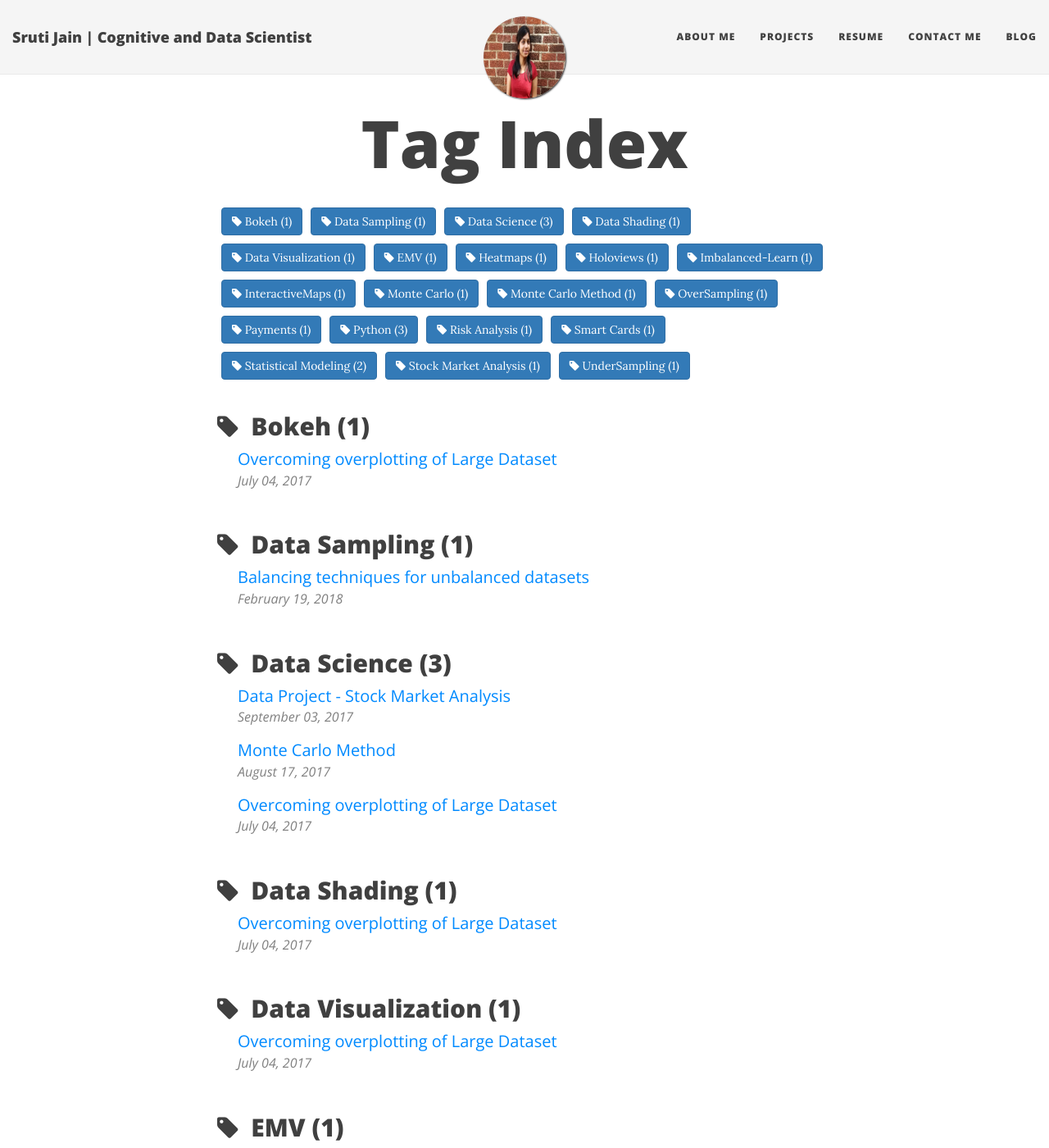
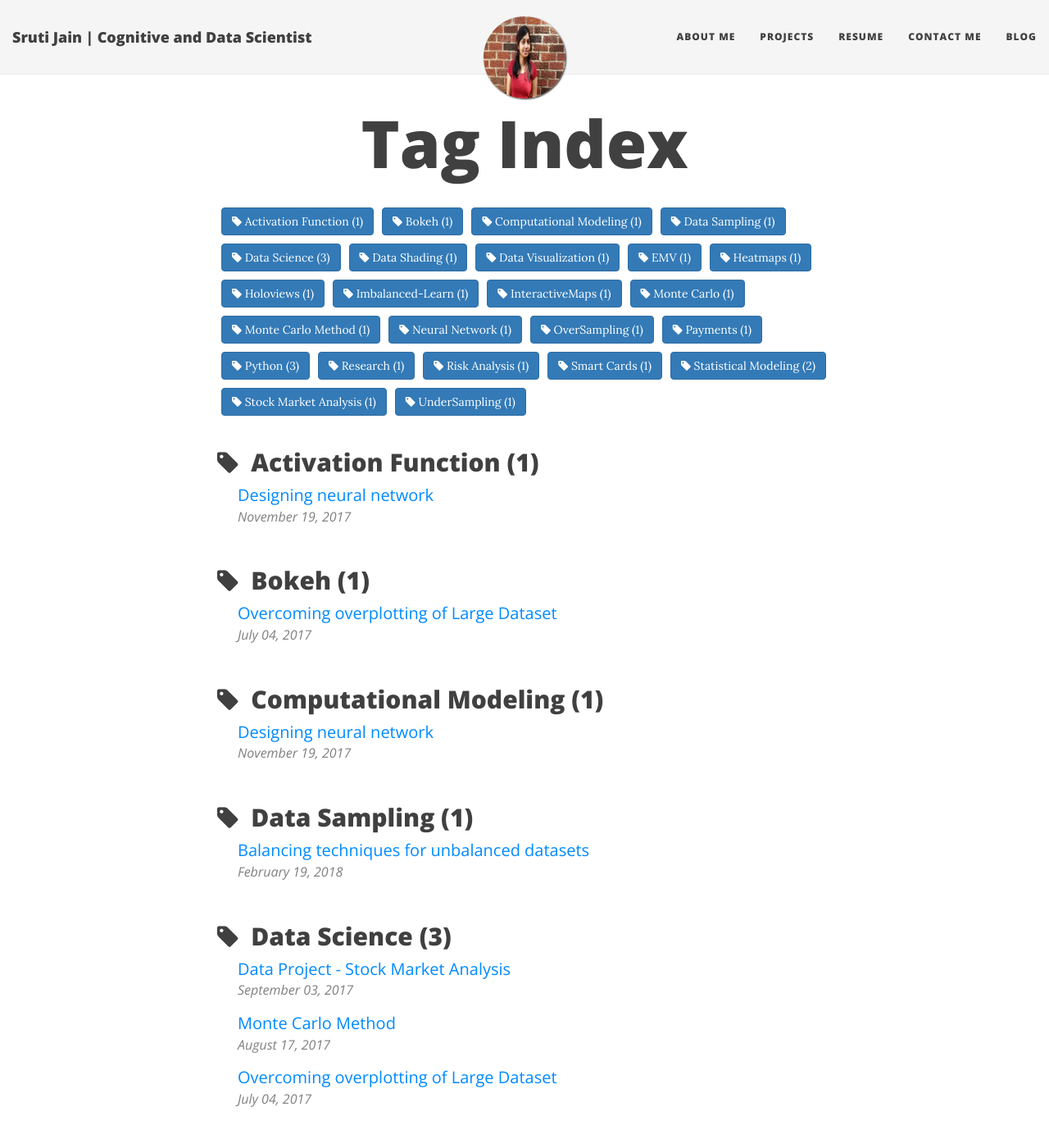
Before and after one commit to sruti-jain/sruti-jain.github.io, a Jekyll site: the page built from tags.html, in a window 1280 px wide and 1400 px high. Shown: the whole window at 82% size. Built offline with Jekyll 4.4.1, drawn with Linux system fonts in a browser that asks for light colours; nearby versions of some CDN libraries; some of the changed text lies outside the part shown.

Commit message:
Update 2017-11-19-activation-function.md

```diff
--- a/_posts/2017-11-19-activation-function.md
+++ b/_posts/2017-11-19-activation-function.md
@@ -1,24 +1,25 @@
 ---
 layout: post
-title: Designing neural network- What activation function you plan to implement
-image: /img/hello_world.jpeg
+title: Designing neural network
+subtitle: What activation function you plan to implement
+tags: [Neural Network, Computational Modeling, Activation Function, Research]
 ---
 
 Activation function defines the way the output is manipulated based on the input in a Neural Network. These functions must not only be differentiable but they are also mostly non-linear for determining a non-linear decision boundary using non-linear combinations of the input feature vector and weights. A few options for choosing activation function and their details are as under:
 
-**Identify function: **
+**Identify function:**
 
 The identity function is the simplest possible activation function ![a_{linear} (z ) = z ](http://s0.wp.com/latex.php?latex=a_%7Blinear%7D+%28z+%29+%3D+z+&bg=ffffff&fg=000000&s=0); the resulting unit is called a linear associator which outputs continuous values ![a_{linear} \epsilon (-\infty , \infty ) ](http://s0.wp.com/latex.php?latex=a_%7Blinear%7D+%5Cepsilon+%28-%5Cinfty+%2C+%5Cinfty+%29+&bg=ffffff&fg=000000&s=0). The function is then used to implement a standard linear regression model for basic forecasting problems and therefore rarely used in neural networks.
 
-**Step function: **
+**Step function:**
 
 A step function originally used in a perceptron, outputs a certain value if the input value is above a certain threshold and it outputs another value if the input value is below the threshold. A example of this could be a *binary step function* which is used for binary classification, which outputs 1 if the input is above threshold and otherwise outputs 0. This function can also be used as *feature identifiers* in which these identifiers outputs a 1 if feature is present and 0 otherwise which can be incorporated in our models.
 
-**Logistic function: **
+**Logistic function:**
 
 Logistic function, kind of sigmoid function can be considered a modification of a step function, with an additional region of uncertainty. They are non-linear function with formula ![\textit{f(x)} = \frac{1}{1+e^{-x}} ](http://s0.wp.com/latex.php?latex=%5Ctextit%7Bf%28x%29%7D+%3D+%5Cfrac%7B1%7D%7B1%2Be%5E%7B-x%7D%7D+&bg=ffffff&fg=000000&s=0) which maps the potential in the range (0, 1). In particular, large negative numbers become 0 and large positive numbers become 1. The functions are easy to implement as these functions are bounded unlike the identity functions and as they are easily differentiable.
 
-**TanH function: **
+**TanH function:**
 
 Another form of sigmoid function is the hyperbolic tangent function which takes the mathematical form: ![\textit{f(x)} = \textit{tanh(x)} = \frac{2}{1+e^{-2x}} - 1 ](http://s0.wp.com/latex.php?latex=%5Ctextit%7Bf%28x%29%7D+%3D+%5Ctextit%7Btanh%28x%29%7D+%3D+%5Cfrac%7B2%7D%7B1%2Be%5E%7B-2x%7D%7D+-+1+&bg=ffffff&fg=000000&s=0) which output value that range (-1, 1). As the range of output value is zero centered they have stronger gradients and thus are normally preferred over logistic functions. It is also seen that the hyperbolic-tangent and logistic activation functions are linearly related. Hence the predictions made by the hyperbolic-tangent and logistic functions are relatively same but their choice may depend on the training performance like in some studies it is observed that the time taken to train using hyperbolic tangent is less as compared with logistic function keeping the other parameters just the same.
 
@@ -28,7 +29,7 @@ Another kind of sigmoid function is the *arctan function* where ![\textit{f(x)}
 
 A Softmax function converts a raw value into a posterior probability and it is indeed a probability distribution over K different possible outcomes. The function is given by ![Y_j = \frac{e^{x_j}}{\sum_{k=1}^{N} e^{x_k}} ](http://s0.wp.com/latex.php?latex=Y_j+%3D+%5Cfrac%7Be%5E%7Bx_j%7D%7D%7B%5Csum_%7Bk%3D1%7D%5E%7BN%7D+e%5E%7Bx_k%7D%7D+&bg=ffffff&fg=000000&s=0). These functions are used mostly in the final layer of multiclass classification models and in clustering models as it is easier to interpret standardized value (probability value) than a raw score.
 
-**Rectified linear unit (ReLU) function: **
+**Rectified linear unit (ReLU) function:**
 
 Rectified linear unit also called as the ramp function is computed as ![\textit{f(x)} = max(0,x) ](http://s0.wp.com/latex.php?latex=%5Ctextit%7Bf%28x%29%7D+%3D+max%280%2Cx%29+&bg=ffffff&fg=000000&s=0) which means that the activation is simply thresholded at zero. Despite these activation function being not entirely diﬀerentiable (non-differentiable at 0), nor symmetric, and most of all, piece-wise linear they are widely used in a range of application from computer vision, speech recognition & deep neural networks. This is because of some useful properties of these functions that makes them computationally efficient and accelerates the convergence of stochastic gradient descent.
 
@@ -36,7 +37,7 @@ A smooth appromixation to the retifier is the analytic function also called as t
 
 There is one major disadvantage of using ReLU function is that if a large gradient is flowing through a ReLU, that could cause the weights to update in a way that the unit will never activate on any datapoint again and the unit is equivalent to have died. This can be managed in some way by adjusting the learning rate accordingly. However there is another alternative to solve this problem by slightly modifying the ReLU function to something known as the *leaky ReLU* function. Instead of making the function to equal to 0 when x>0, the leaky ReLU function will have a small negative slope. The mathematical eqvivalent is ![\textit{f(x)} = (\alpha x) (x<0) + x (x>=0) ](http://s0.wp.com/latex.php?latex=%5Ctextit%7Bf%28x%29%7D+%3D+%28%5Calpha+x%29+%28x%3C0%29+%2B+x+%28x%3E%3D0%29+&bg=ffffff&fg=000000&s=0) where ![\alpha](http://s0.wp.com/latex.php?latex=%5Calpha&bg=ffffff&fg=000000&s=0) is a small constant. There are also other modification of ReLU function Parameteric rectified linear unit (PReLU), Randomized leaky rectified linear unit (RReLU), S-shaped rectified linear activation unit (SReLU). To read more on these please refer the [link](https://en.wikipedia.org/wiki/Activation_function).
 
-**Maxout function: **
+**Maxout function:**
 
 The maxout activation function computes the maximum of a set of linear functions, and has the property that it can approximate any convex function of the input. The maxout function generalizes the ReLU and leaky ReLU by computing the function ![max(w_1^T x + b_1, w_2^T x + b_2) ](http://s0.wp.com/latex.php?latex=max%28w_1%5ET+x+%2B+b_1%2C+w_2%5ET+x+%2B+b_2%29+&bg=ffffff&fg=000000&s=0). The maxout function takes all the advantages of ReLU and also overcome their disadvantage with the implementation of Leaky ReLU but they in turn require but require many more parameters for learning compared to ReLU.
 
```
